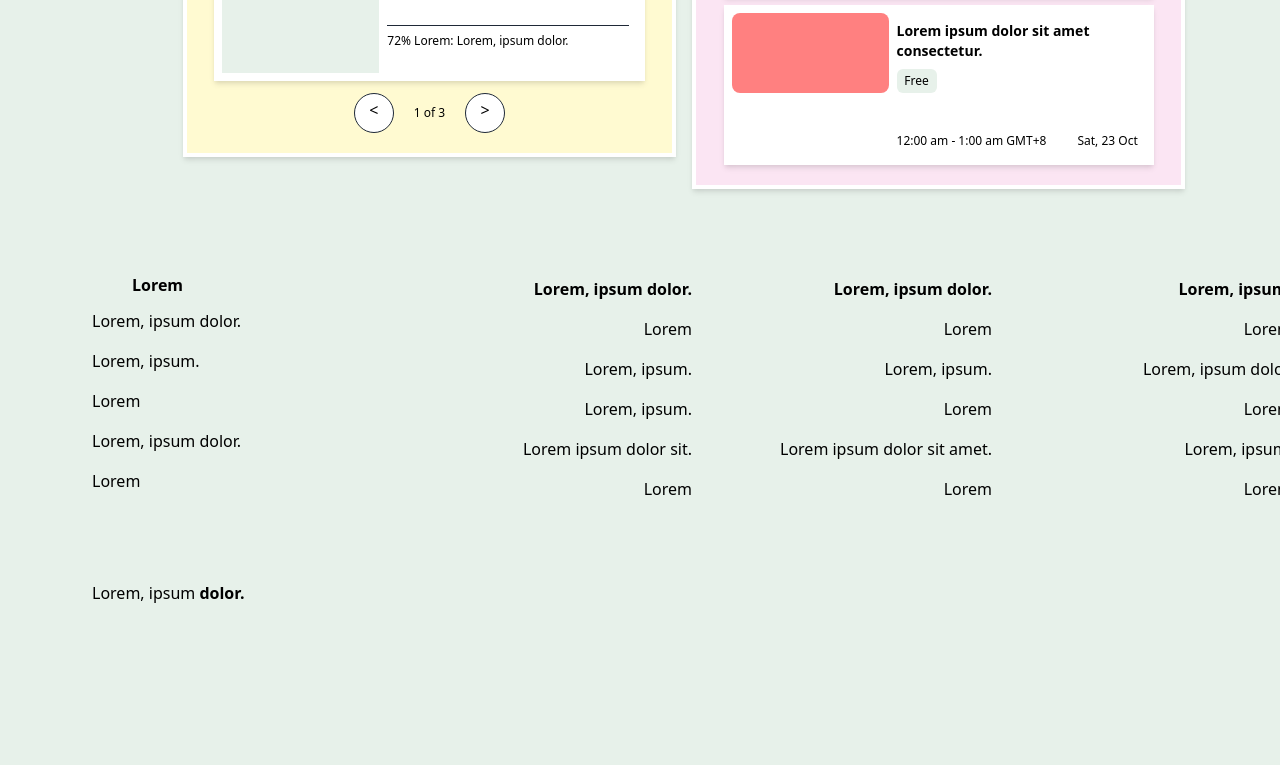
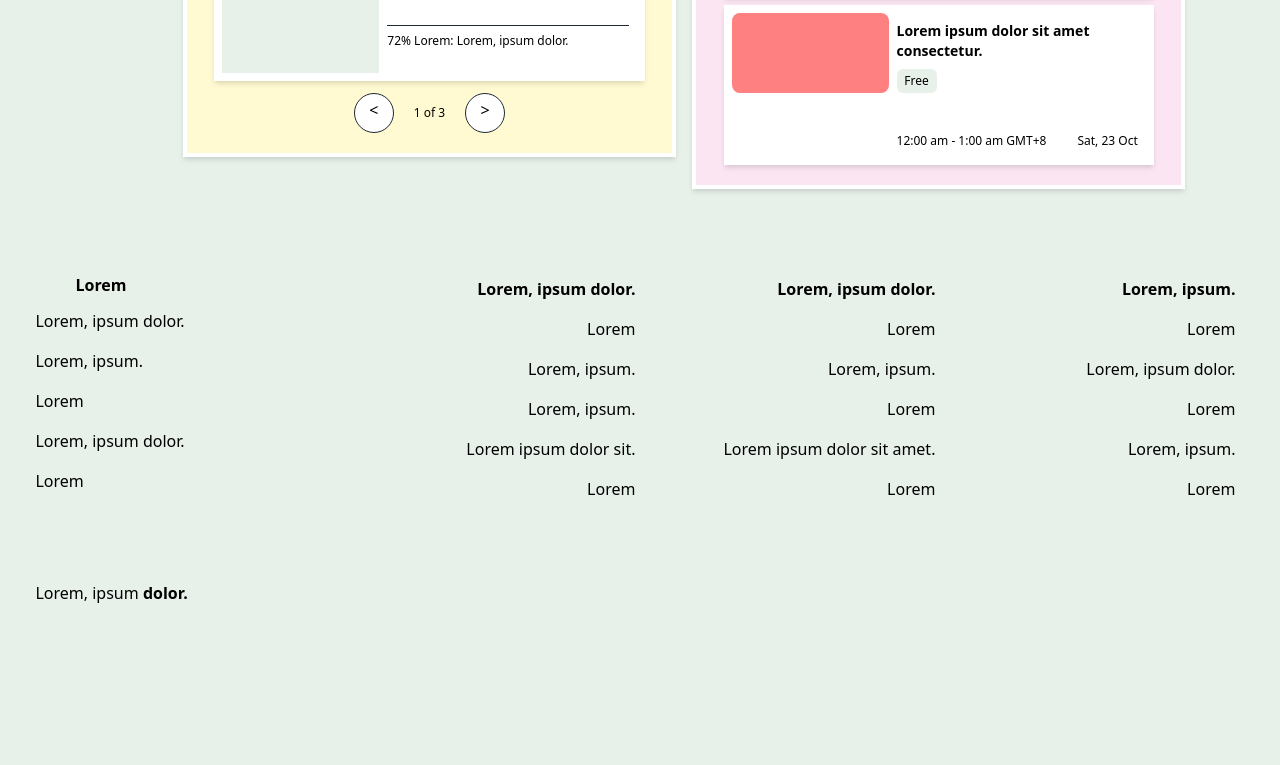
Before and after one commit to darwin1501/Scrimba-dashboard-clone, a website: page index.html in a window 1280 px wide. Shown: the part 1047-1812 px from the top of the page. Drawn offline with Linux system fonts and the light colour scheme.

Commit message:
fix margin

```diff
--- a/index.html
+++ b/index.html
@@ -10,8 +10,8 @@
 <body class="bg-blue-paleBlue h-full">
     <!-- header -->
     <div class="w-full h-20 bg-white flex items-center">
-        <div class="flex items-center w-11/12 mx-auto xs:gap-2">
-            <div class="flex items-center gap-1">
+        <div class="flex items-center w-11/12 md:mx-[5%] lg:w-full lg:mx-[1.5%] mx-auto xs:gap-2">
+            <div class="flex items-center gap-1 mr-auto">
                 <div class="h-10 w-10 bg-yellow-400 rounded">
                 </div>
                 <p class="hidden xs2:block">Lorem</p>
@@ -26,7 +26,7 @@
             </div>
         </div>
     </div>
-    <div class="w-11/12 mx-auto mb-40  xl:max-w-screen-xl xl:mr-auto xl:ml-3">
+    <div class="w-11/12 mx-auto mb-40  lg:mx-[1.5%] xl:max-w-screen-xl xl:mr-auto xl:ml-3">
         <div class="flex flex-col sm:flex-row h-auto">
             <!-- side nav -->
             <nav class="pt-5 xs:w-11/12 sm:w-2/6 lg:w-[200px]">
@@ -214,7 +214,7 @@
             </main>
         </div>
         <!-- footer -->
-        <footer class="m-0 p-0 md:w-[720px] lg:w-[1200px] grid grid-cols-1 gap-10 xs2:gap-8 md:grid-cols-4 md:gap-0 lg:ml-20">
+        <footer class="m-0 p-0 md:w-[720px] lg:w-[1200px] grid grid-cols-1 gap-10 xs2:gap-8 md:grid-cols-4 md:gap-0 lg:ml-[2%]">
             <div class="footer-link-group lg:w-80">
                 <p class="footer-link p-1 px-10 rounded-sm font-bold">Lorem</p>
                 <p class="footer-link md:text-left">Lorem, ipsum dolor.</p>
@@ -248,7 +248,7 @@
                 <p class="footer-link md:text-right">Lorem</p>
             </div>
         </footer>
-        <div class="mt-48 lg:mt-72 lg:ml-20">
+        <div class="mt-48 lg:mt-72 lg:ml-[2%]">
             <p class="text-xs lg:text-base">Lorem, ipsum <strong>dolor.</strong></p>
         </div>
     </div>
```
Also changed, not shown: tailwind.css.
